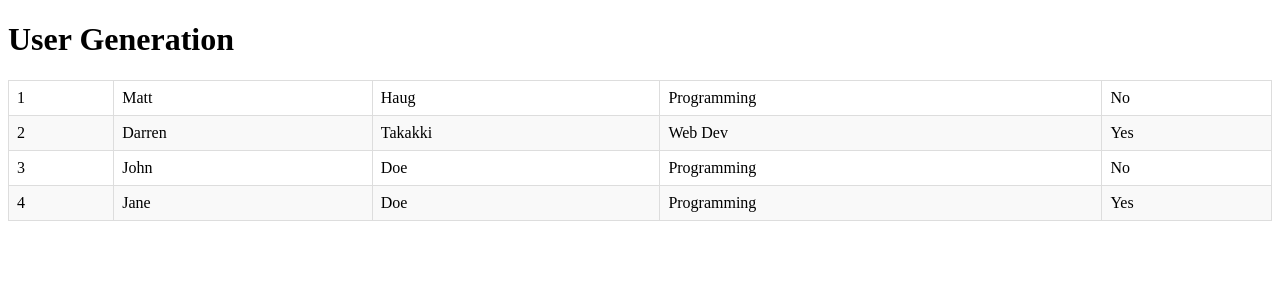
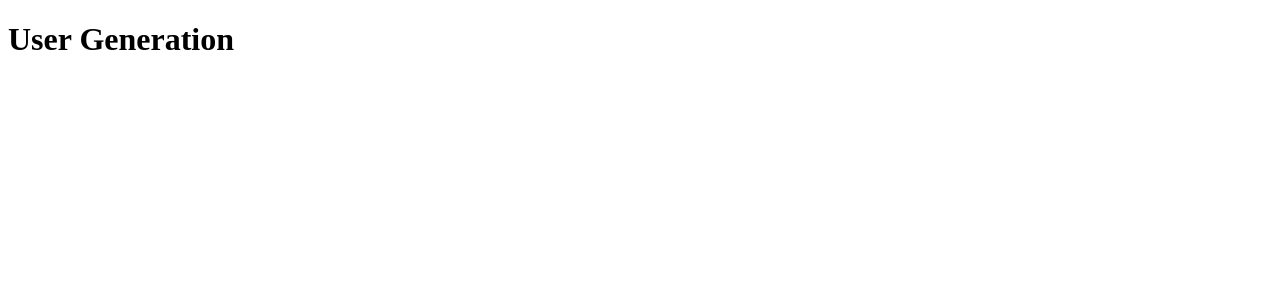
Before and after one commit to diana890/Angular-Class-Project, an Angular app: page / in a window 1280 px wide. Shown: the top 300 px of the page. Built offline with nearby package versions, Linux system fonts and the light colour scheme.

Commit message:
creating service

```diff
--- a/src/app/student-list/student-list.component.ts
+++ b/src/app/student-list/student-list.component.ts
@@ -14,12 +14,11 @@ import {StudentDetailComponent} from "../student-detail/student-detail.component
 export class StudentListComponent {
 
   displayedColumns: string[] = ['id', 'firstName', 'lastName', 'department', 'isAdmin'];
-  userList: User[] = [ //Copied from app.component.ts
-    {id: 1, firstName: "Matt", lastName: "Haug", department: "Programming", isAdmin: false},
-    {id: 2, firstName: "Darren", lastName: "Takakki", department: "Web Dev", isAdmin: true},
-    {id: 3, firstName: "John", lastName: "Doe", department: "Programming", isAdmin: false},
-    {id: 4, firstName: "Jane", lastName: "Doe", department: "Programming", isAdmin: true}
-  ];
+  userList:User[]=[];
+
+
+
+
   //Catch the onclick event from the html
   selectedStudent?: User;
 
```
Also changed, not shown: src/app/Shared/mockStudent.data.ts (added, +9 -0 lines).
